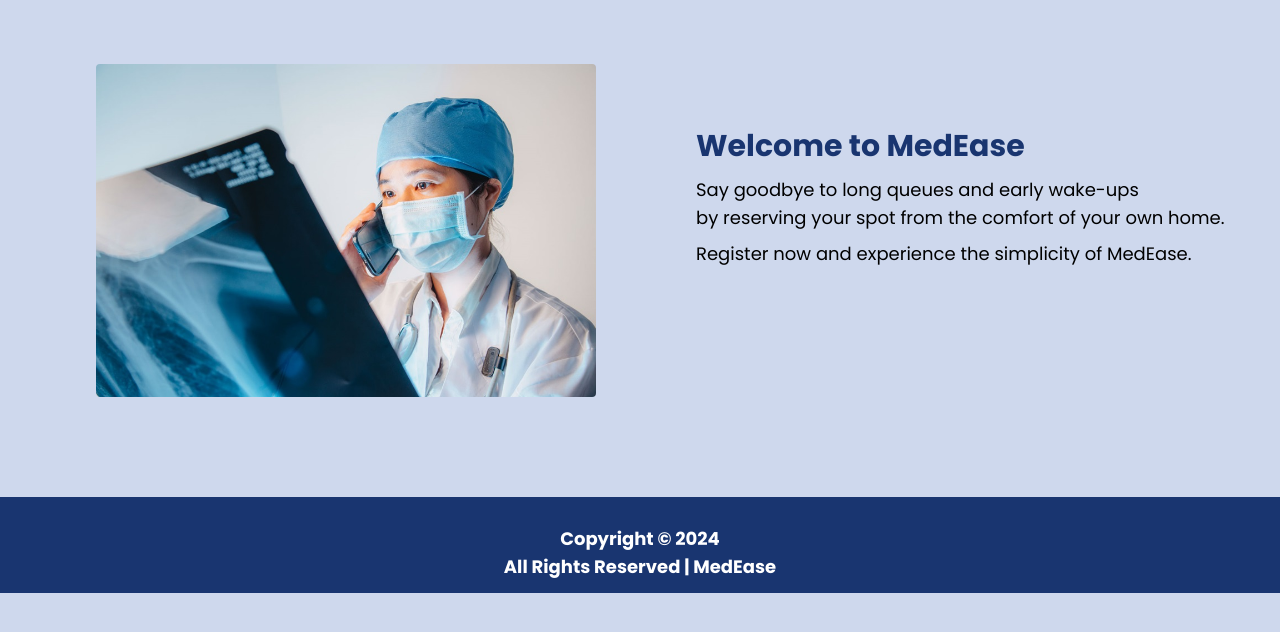
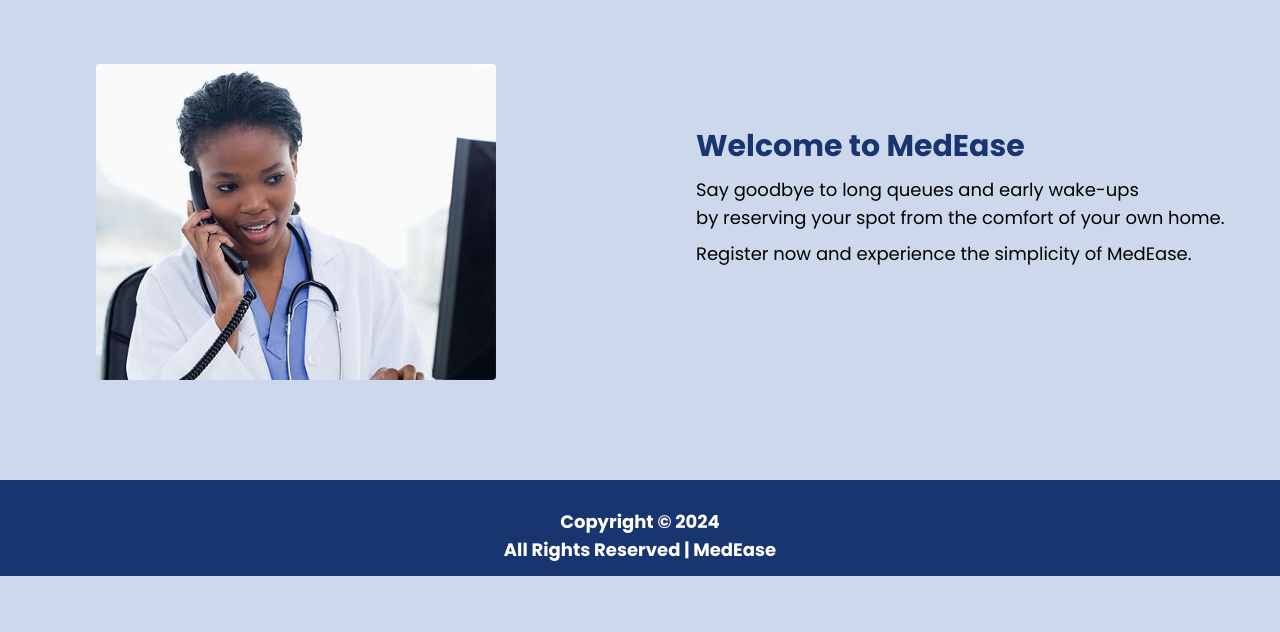
Before and after one commit to kukuabassanimeri/MedEase, a Django app: page /med_ease/home/ in a window 1280 px wide. Shown: the part 80-712 px from the top of the page. Run offline with Django 5.2, Linux system fonts and the light colour scheme; some libraries are stand-ins or nearby versions.

Commit message:
adjusted the home page image

```diff
--- a/MedEase/med_ease/templates/med_ease/about.html
+++ b/MedEase/med_ease/templates/med_ease/about.html
@@ -57,8 +57,6 @@
       </div>
 
     </div>
-
-
   </main>
 
 
--- a/MedEase/med_ease/templates/med_ease/home.html
+++ b/MedEase/med_ease/templates/med_ease/home.html
@@ -19,7 +19,7 @@
     </div>
     <div class="md:grid grid-cols-2 md:pt-16 md:pl-20 pt-4 ">
             <div class="pl-4">
-                <img src="{% static 'media/doctor.jpg' %}" width="500px" alt="medease" class="rounded">
+                <img src="{% static 'media/medease.jpg' %}" width="400px" alt="medease" class="rounded">
             </div>
 
 
```
Also changed, not shown: MedEase/med_ease/templates/med_ease/contact.html (+1 -7 lines), MedEase/db.sqlite3, MedEase/med_ease/static/media/medease.jpg (added).
